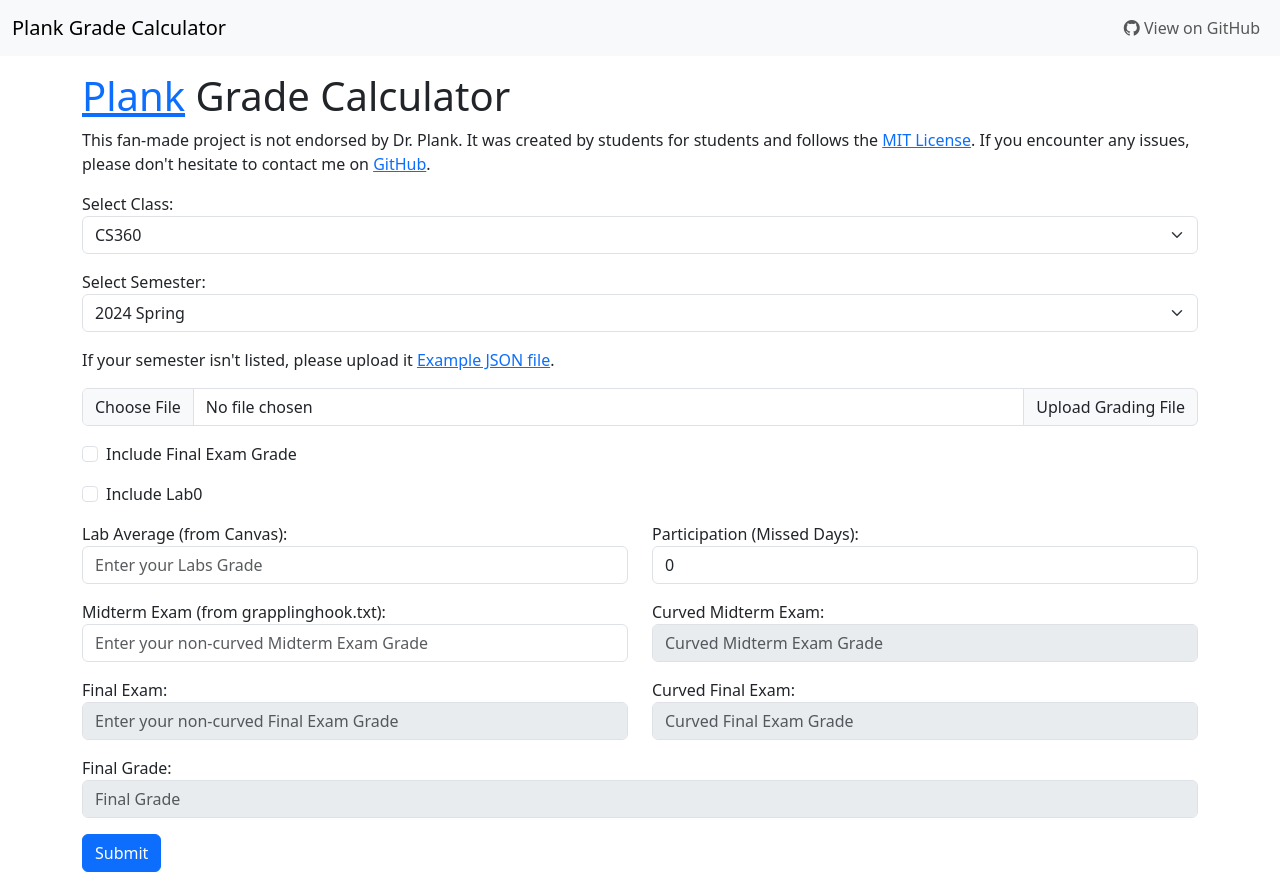
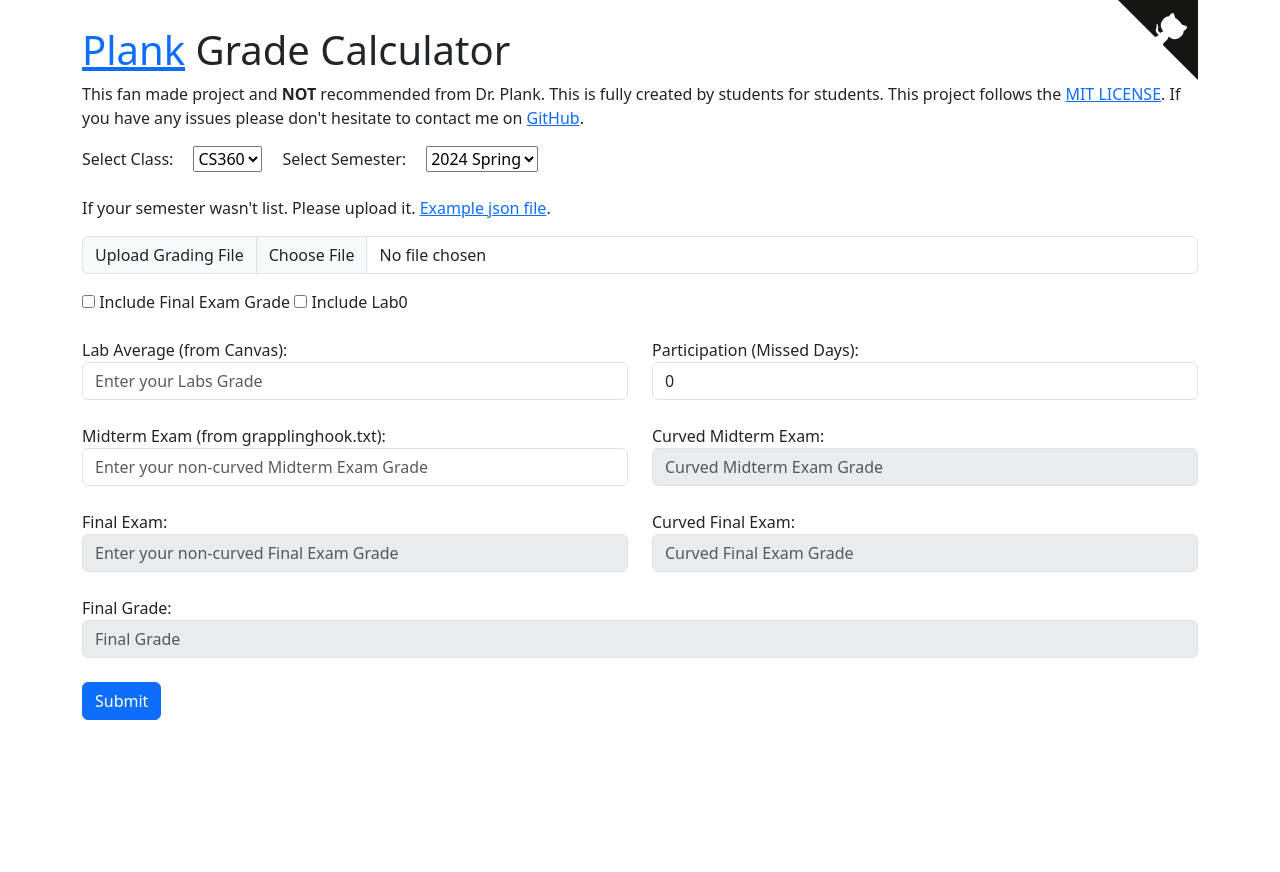
Before and after one commit to PiSaucer/plank-grades, a plain HTML site: page index.html in a window 1280 px wide. After the commit the page ends 800 px from the top, so only its background shows below. Drawn offline with nearby package versions, Linux system fonts and the light colour scheme.

Commit message:
Rolled Back Index.html

```diff
--- a/index.html
+++ b/index.html
@@ -18,82 +18,112 @@
         .hide {
             display: none;
         }
-
-        @media (max-width: 576px) {
-            .container {
-                padding-left: 0;
-                padding-right: 0;
-            }
-        }
     </style>
 </head>
 
 <body>
-    <nav class="navbar navbar-expand-lg navbar-light bg-light">
+    <div class="container">
+        <div class="navbar navbar-default" role="navigation">
             <div class="container-fluid">
-            <a class="navbar-brand" href="#">Plank Grade Calculator</a>
-            <button class="navbar-toggler" type="button" data-bs-toggle="collapse"
-                data-bs-target="#navbarSupportedContent" aria-controls="navbarSupportedContent" aria-expanded="false"
-                aria-label="Toggle navigation">
-                <span class="navbar-toggler-icon"></span>
-            </button>
-            <div class="collapse navbar-collapse" id="navbarSupportedContent">
-                <ul class="navbar-nav ms-auto mb-2 mb-lg-0">
-                    <li class="nav-item">
-                        <a class="nav-link" href="https://github.com/PiSaucer/plank-grades" target="_blank"
-                            aria-label="View source on GitHub"><i class="bi bi-github"></i> View on GitHub</a>
+                <ul class="nav navbar-nav navbar-right">
+                    <li>
+                        <a href="https://github.com/PiSaucer/plank-grades" class="github-corner" target="_blank" aria-label="View source on GitHub"><svg width="80" height="80"
+                                viewBox="0 0 250 250"
+                                style="fill:#151513; color:#fff; position: absolute; top: 0; border: 0; right: 0;"
+                                aria-hidden="true">
+                                <path d="M0,0 L115,115 L130,115 L142,142 L250,250 L250,0 Z"></path>
+                                <path
+                                    d="M128.3,109.0 C113.8,99.7 119.0,89.6 119.0,89.6 C122.0,82.7 120.5,78.6 120.5,78.6 C119.2,72.0 123.4,76.3 123.4,76.3 C127.3,80.9 125.5,87.3 125.5,87.3 C122.9,97.6 130.6,101.9 134.4,103.2"
+                                    fill="currentColor" style="transform-origin: 130px 106px;" class="octo-arm"></path>
+                                <path
+                                    d="M115.0,115.0 C114.9,115.1 118.7,116.5 119.8,115.4 L133.7,101.6 C136.9,99.2 139.9,98.4 142.2,98.6 C133.8,88.0 127.5,74.4 143.8,58.0 C148.5,53.4 154.0,51.2 159.7,51.0 C160.3,49.4 163.2,43.6 171.4,40.1 C171.4,40.1 176.1,42.5 178.8,56.2 C183.1,58.6 187.2,61.8 190.9,65.4 C194.5,69.0 197.7,73.2 200.1,77.6 C213.8,80.2 216.3,84.9 216.3,84.9 C212.7,93.1 206.9,96.0 205.4,96.6 C205.1,102.4 203.0,107.8 198.3,112.5 C181.9,128.9 168.3,122.5 157.7,114.1 C157.9,116.9 156.7,120.9 152.7,124.9 L141.0,136.5 C139.8,137.7 141.6,141.9 141.8,141.8 Z"
+                                    fill="currentColor" class="octo-body"></path>
+                            </svg></a>
+                        <style>
+                            .github-corner:hover .octo-arm {
+                                animation: octocat-wave 560ms ease-in-out
+                            }
+
+                            @keyframes octocat-wave {
+                                0%,
+                                100% {
+                                    transform: rotate(0)
+                                }
+                                20%,
+                                60% {
+                                    transform: rotate(-25deg)
+                                }
+                                40%,
+                                80% {
+                                    transform: rotate(10deg)
+                                }
+                            }
+
+                            @media (max-width:500px) {
+                                .github-corner:hover .octo-arm {
+                                    animation: none
+                                }
+                                .github-corner .octo-arm {
+                                    animation: octocat-wave 560ms ease-in-out
+                                }
+                            }
+                        </style>
                     </li>
                 </ul>
             </div>
         </div>
-    </nav>
+    </div>
 
-    <div class="container mt-3">
+    <div class="container-sm" style="margin: 10px auto;">
         <h1><a href="https://web.eecs.utk.edu/~jplank/plank/classes/" target="_blank">Plank</a> Grade Calculator</h1>
-        <p>This fan-made project is not endorsed by Dr. Plank. It was created by students for students and follows the
-            <a href="LICENSE">MIT License</a>. If you encounter any issues, please don't hesitate to contact me on <a
-                href="https://github.com/PiSaucer/plank-grades">GitHub</a>.</p>
+        <p>This fan made project and <strong>NOT</strong> recommended from Dr. Plank. This is fully created by students for students. This project follows the <a href="LICENSE">MIT LICENSE</a>. If you have any issues please don't hesitate to contact me on <a href="https://github.com/PiSaucer/plank-grades">GitHub</a>.</p>
 
         <div id="alert"></div>
 
         <form id="myForm">
             <div class="row">
                 <div class="col">
+                    <div style="display: flex; align-items: center; gap: 20px;">
+
                         <label for="class">Select Class:</label>
-                    <select id="class" class="form-select mb-3" name="class"></select>
+                        <select id="class" name="class">
+
+                        </select>
 
                         <label for="semester">Select Semester:</label>
-                    <select id="semester" class="form-select mb-3" name="semester"></select>
+                        <select id="semester" name="semester">
+                        </select>
 
-                    <p>If your semester isn't listed, please upload it <a href="data/cs360/2023-spring.json"
-                            download>Example JSON file</a>.</p>
+                    </div>
+                    <br>
+
+                    <div>
+                        <p>If your semester wasn't list. Please upload it. <a href="data/cs360/2023-spring.json" download>Example json file</a>.</p>
                         <div class="input-group mb-3">
+                            <label class="input-group-text" for="fileupload">Upload Grading File</label>
                             <input type="file" class="form-control" id="fileupload" name="fileupload" accept=".json">
-                        <label class="input-group-text" for="fileupload">Upload Grading File</label>
+                        </div>
                     </div>
 
                     <div id="uploadAlert"></div>
 
-                    <div class="form-check mb-3">
-                        <input type="checkbox" class="form-check-input" id="testFinal" name="testFinal"
-                            onchange="enableFinalInput()">
-                        <label class="form-check-label" for="testFinal">Include Final Exam Grade</label>
+                    <input type="checkbox" id="testFinal" name="testFinal" onchange="enableFinalInput()">
+                    <label for="testFinal">Include Final Exam Grade</label>
+
+                    <input type="checkbox" id="checklab0" name="checklab0" onchange="enableLab0()">
+                    <label for="checklab0">Include Lab0</label>
+
                 </div>
-
-                    <div class="form-check mb-3">
-                        <input type="checkbox" class="form-check-input" id="checklab0" name="checklab0"
-                            onchange="enableLab0()">
-                        <label class="form-check-label" for="checklab0">Include Lab0</label>
             </div>
-
-                    <div class="row mb-3 hide" id="lab0row">
+            <br>
+            <div class="row hide" id="lab0row">
                 <div class="col">
                     <label for="lab0">Lab 0 (from grapplinghook.txt):</label>
                     <input type="number" class="form-control" id="lab0" name="lab0" min="0" max="100" step=".01"
                         placeholder="Enter your Lab 0 Grade">
+                <br>
                 </div>
             </div>
-
             <div class="row">
                 <div class="col">
                     <label for="labs">Lab Average (from Canvas):</label>
@@ -102,16 +132,16 @@
                 </div>
                 <div class="col">
                     <label for="participation">Participation (Missed Days):</label>
-                            <input type="number" class="form-control" id="participation" name="participation" value="0"
-                                min="0" max="100" step="1" placeholder="Enter your amount of days that you missed"
-                                required>
+                    <input type="number" class="form-control" id="participation" name="participation" value="0" min="0"
+                        max="100" step="1" placeholder="Enter your amount of days that you missed" required>
                 </div>
             </div>
-                    <div class="row mt-3">
+            <br>
+            <div class="row align-items-center">
                 <div class="col">
                     <label for="midterm">Midterm Exam (from grapplinghook.txt):</label>
-                            <input type="number" class="form-control" id="midterm" name="midterm" min="0" max="100"
-                                step=".01" placeholder="Enter your non-curved Midterm Exam Grade" required>
+                    <input type="number" class="form-control" id="midterm" name="midterm" min="0" max="100" step=".01"
+                        placeholder="Enter your non-curved Midterm Exam Grade" required>
                 </div>
                 <div class="col">
                     <label for="curvedmidterm">Curved Midterm Exam:</label>
@@ -119,11 +149,12 @@
                         placeholder="Curved Midterm Exam Grade" disabled>
                 </div>
             </div>
-                    <div class="row mt-3">
+            <br>
+            <div class="row">
                 <div class="col">
                     <label for="final">Final Exam:</label>
-                            <input type="number" class="form-control" id="final" name="final" min="0" max="100"
-                                step=".01" placeholder="Enter your non-curved Final Exam Grade" disabled>
+                    <input type="number" class="form-control" id="final" name="final" min="0" max="100" step=".01"
+                        placeholder="Enter your non-curved Final Exam Grade" disabled>
                 </div>
                 <div class="col">
                     <label for="curvedfinal">Curved Final Exam:</label>
@@ -131,20 +162,16 @@
                         placeholder="Curved Final Exam Grade" disabled>
                 </div>
             </div>
-                    <div class="row mt-3">
+            <br>
+            <div class="row">
                 <div class="col">
                     <label for="finalgrade">Final Grade:</label>
                     <input type="text" class="form-control" id="finalgrade" name="finalgrade" min="0" max="100"
                         step=".01" placeholder="Final Grade" disabled>
                 </div>
             </div>
-                    <div class="row mt-3">
-                        <div class="col">
+            <br>
             <button type="submit" class="btn btn-primary">Submit</button>
-                        </div>
-                    </div>
-                </div>
-            </div>
         </form>
     </div>
     <script src="index.js"></script>
```
Lines whose indentation alone changed are shown as unchanged.
